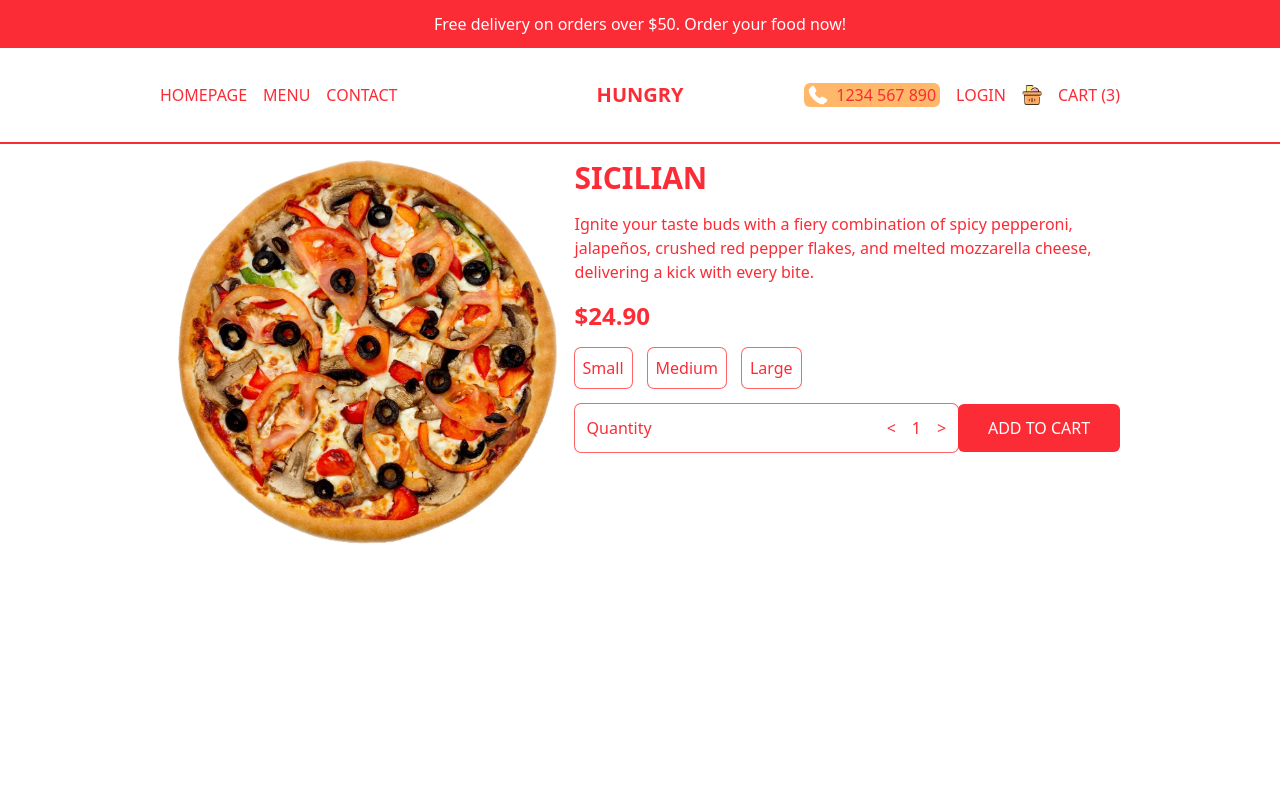
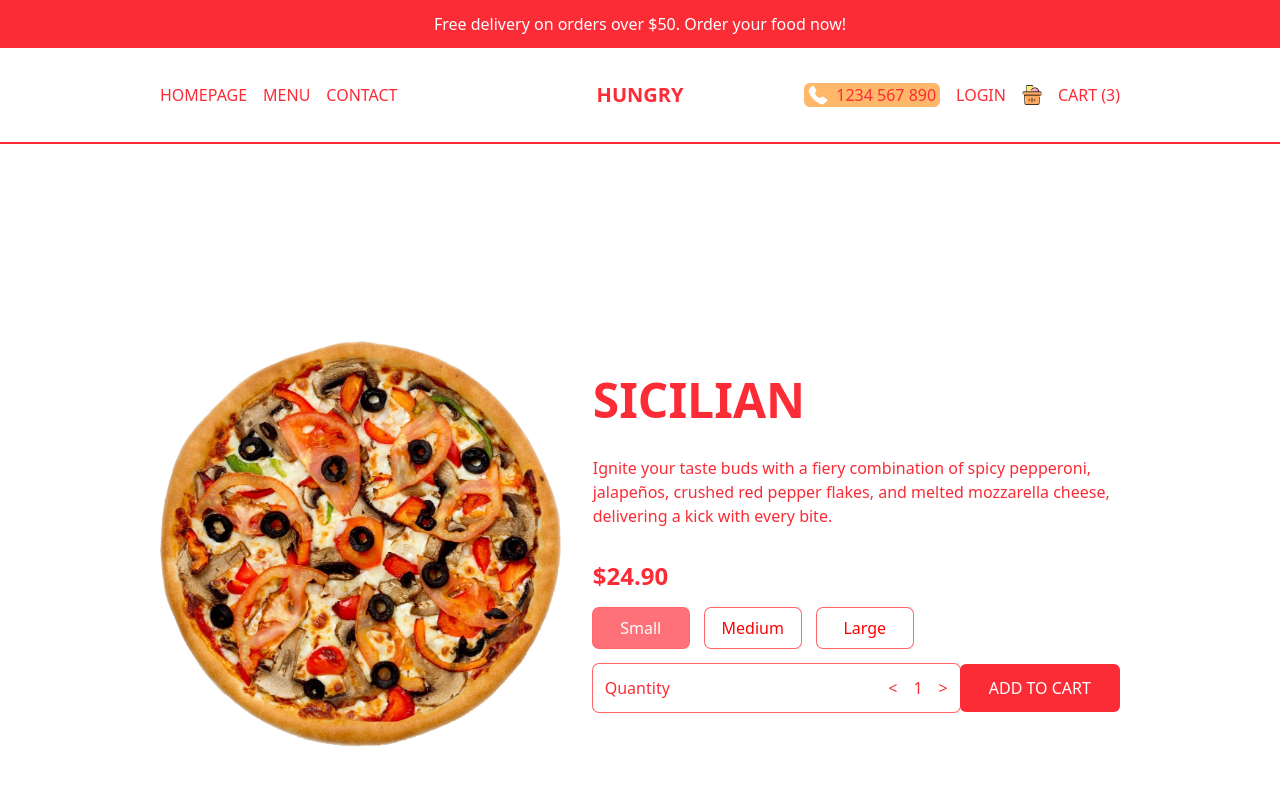
Before and after one commit to Mazbauddin/restaurant, a Next.js app: page /product/1 in a window 1280 px wide. Shown: the top 800 px of the page. Built offline with nearby package versions, Linux system fonts and the light colour scheme.

Commit message:
single product page done

```diff
--- a/src/app/product/[id]/page.tsx
+++ b/src/app/product/[id]/page.tsx
@@ -5,10 +5,10 @@ import React from "react";
 
 const SingleProductPage = () => {
   return (
-    <div className="p-4 lg:px-20 xl:px-40 h-screen flex flex-col justify-around text-red-500 md:flex-row">
+    <div className="p-4 lg:px-20 xl:px-40 h-screen flex flex-col justify-around text-red-500 md:flex-row md:items-center md:gap-8">
       {/* Image Container */}
       {singleProduct.img && (
-        <div className="relative w-full h-1/2">
+        <div className="relative w-full h-1/2 md:h-[70%]">
           <Image
             src={singleProduct.img}
             alt=""
@@ -18,8 +18,10 @@ const SingleProductPage = () => {
         </div>
       )}
       {/* Text Container */}
-      <div className="h-1/2 flex flex-col gap-4">
-        <h1 className="text-3xl font-bold uppercase">{singleProduct.title}</h1>
+      <div className="h-1/2 flex flex-col gap-4 md:h-[70%] md:justify-center md:gap-6 xl:gap-8">
+        <h1 className="text-3xl font-bold uppercase xl:text-5xl">
+          {singleProduct.title}
+        </h1>
         <p className="">{singleProduct.desc}</p>
         <Price
           price={singleProduct.price}
--- a/src/components/Price.tsx
+++ b/src/components/Price.tsx
@@ -1,4 +1,6 @@
-import React from "react";
+"use client";
+
+import React, { useEffect, useState } from "react";
 
 type Props = {
   price: number;
@@ -6,15 +8,32 @@ type Props = {
   options?: { title: string; additionalPrice: number }[];
 };
 const Price = ({ price, id, options }: Props) => {
+  const [totalPrice, setTotalPrice] = useState(price);
+  const [quantity, setQuantity] = useState(1);
+  const [selectedOption, setSelectedOption] = useState(0);
+
+  useEffect(() => {
+    setTotalPrice(
+      quantity *
+        (options ? price + options[selectedOption].additionalPrice : price),
+    );
+  }, [quantity, selectedOption, options, price]);
+
   return (
     <div className="flex flex-col gap-4">
-      <h2 className="text-2xl font-bold">${price.toFixed(2)}</h2>
+      <h2 className="text-2xl font-bold">${totalPrice.toFixed(2)}</h2>
       {/* Options Container */}
       <div className="flex gap-4">
-        {options?.map((option) => (
+        {options?.map((option, index) => (
           <button
-            className="p-2 ring-1 ring-red-400 rounded-md"
+            className="p-2 ring-1 ring-red-400 rounded-md min-w-24 cursor-pointer"
             key={option.title}
+            style={{
+              background:
+                selectedOption === index ? "rgb(290 113 120)" : "white",
+              color: selectedOption === index ? "white" : "red",
+            }}
+            onClick={() => setSelectedOption(index)}
           >
             {option.title}
           </button>
@@ -25,14 +44,24 @@ const Price = ({ price, id, options }: Props) => {
         {/* Quantity Selector */}
         <div className="flex justify-between w-full p-3 ring-1 ring-red-400 rounded-md ">
           <span>Quantity</span>
-          <div className="flex gap-4">
-            <button>{"<"}</button>
-            <span>1</span>
-            <button>{">"}</button>
+          <div className="flex gap-4 items-center">
+            <button
+              className="cursor-pointer"
+              onClick={() => setQuantity((prev) => (prev > 1 ? prev - 1 : 1))}
+            >
+              {"<"}
+            </button>
+            <span>{quantity}</span>
+            <button
+              className="cursor-pointer"
+              onClick={() => setQuantity((prev) => (prev < 9 ? prev + 1 : 9))}
+            >
+              {">"}
+            </button>
           </div>
         </div>
         {/* Add to Cart Button */}
-        <button className="uppercase w-56 bg-red-500 text-white p-3 rounded-md">
+        <button className="uppercase w-56 bg-red-500 text-white p-3 rounded-md cursor-pointer">
           Add to Cart
         </button>
       </div>
```
